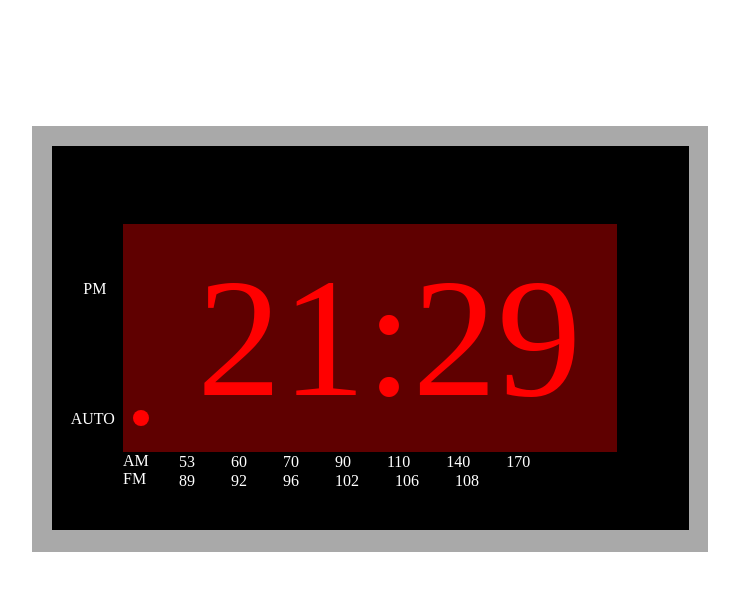
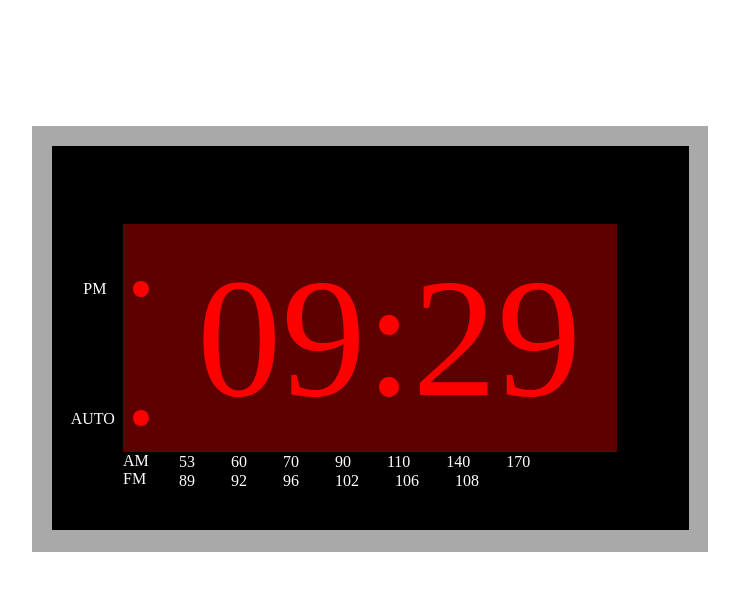
Before and after one commit to sarkispeha/js14, a plain HTML site: page index.html in a window 1280 px wide. Shown: the whole page, without its empty margins (102-841 px from the left). Drawn offline with nearby package versions, Linux system fonts and the light colour scheme.

Commit message:
added PM indicator to function and corrected 0 digit placeholders

```diff
--- a/main.css
+++ b/main.css
@@ -55,6 +55,17 @@
 	border-radius: 9px;
 }
 
+.active-pm-indicator {
+	display: none;
+	background: red;
+	position: absolute;
+	top: 25%;
+	left: 2%;
+	height: 1em;
+	width: 1em;
+	border-radius: 9px;
+}
+
 .clock-text {
 	position: absolute;
 	position: absolute;
--- a/main.js
+++ b/main.js
@@ -9,21 +9,33 @@ var clock_screen = $('<div class="clock-screen"></div>');
 var auto = $('<div class="au-to">AUTO</div>');
 var pm = $('<div class="pm">PM</div>');
 var pm_indicator = $('<div class="pm-indicator"</div>');
+var pm_indicator_active = $('<div class="active-pm-indicator"</div>')
 var clock_text = $('<div class="clock-text"></div>');
 var am_freq = $('<div class="am-freq">53 60 70 90 110 140 170</div>');
 var fm_freq = $('<div class="fm-freq">89 92 96 102 106 108</div>');
-// var time = $('<p class="time"></p>')
-
 
 var getTime = function(){
 	var currentDate = new Date();
 	var minutes = currentDate.getMinutes();
 	var hours = currentDate.getHours();
 
+	if (hours > 12) {
+		$('.active-pm-indicator').show();
+	}
+
+	if ((hours % 12) < 10) {
+		hours = '0' + hours %12;
+	}else{hours = hours % 12}
+
+
+	if(minutes < 10) {
+		minutes = '0' + minutes;
+	};
 	clock_text.text(hours + ':' + minutes);
+
+
 };
 
-// var time = setInterval(function(){getTime}, 1000);
 setInterval(getTime, 1000);
 
 
@@ -36,17 +48,10 @@ inner_shell.append(amfm);
 inner_shell.append(auto);
 inner_shell.append(pm);
 clock_screen.append(pm_indicator);
+clock_screen.append(pm_indicator_active);
 clock_screen.append(clock_text);
 inner_shell.append(am_freq);
 inner_shell.append(fm_freq);
-
-// var mins = '';
-// if(minutes < 10) {
-// 	var mins = '0' + minutes;
-// 	return mins;
-// }else{
-// 	return minutes;
-// };
 
 
 
```
